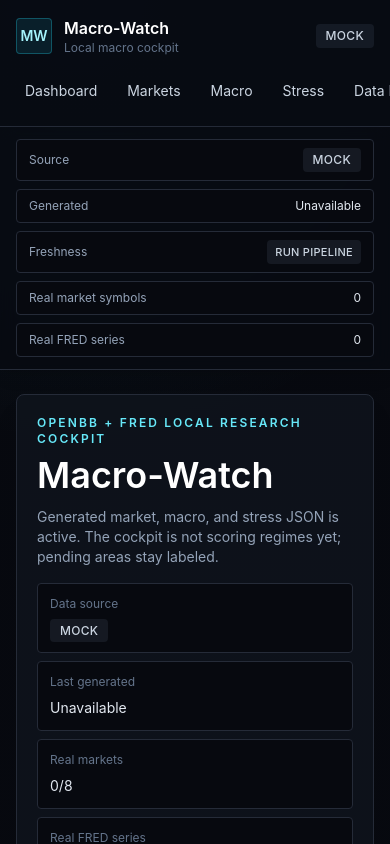
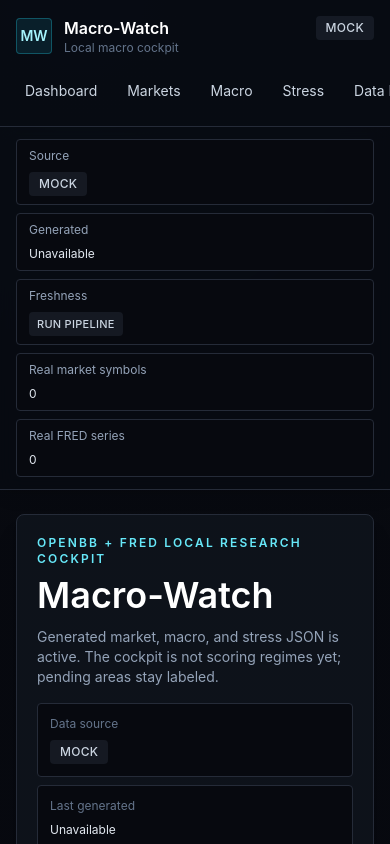
Before and after one commit to gannnnnnnnnnnnnn/Macro-Watch, a Next.js app: page / in a window 390 px wide. Shown: the top 844 px of the page. Built offline with nearby package versions, Linux system fonts and the light colour scheme.

Commit message:
visual QA for interactive workbench

```diff
--- a/app/data-lab/page.tsx
+++ b/app/data-lab/page.tsx
@@ -15,7 +15,7 @@
   return (
     <>
       <ShellTitle title="Data Lab" eyebrow="Local data operations" source={source} />
-      <div className="mb-4 grid gap-3 md:grid-cols-2 xl:grid-cols-6">
+      <div className="mb-4 grid gap-3 md:grid-cols-2 xl:grid-cols-7">
         <MetricTile label="Frontend source" value={<SourceBadge source={source} />} detail="generated first, mock fallback" />
         <MetricTile label="Pipeline status" value={<StatusBadge label={pipelineStatus.status} />} detail={pipelineStatus.generated_at ?? "Unavailable"} />
         <MetricTile label="Freshness" value={<StatusBadge label={freshness.label} real={!freshness.isStale} />} detail={freshness.hasGenerated ? "generated timestamp present" : "generated status missing"} />
--- a/app/globals.css
+++ b/app/globals.css
@@ -8,6 +8,7 @@
 
 body {
   margin: 0;
+  overflow-x: hidden;
   background:
     radial-gradient(circle at 20% 0%, rgba(34, 211, 238, 0.08), transparent 28rem),
     linear-gradient(180deg, #07090f 0%, #090b12 45%, #07090f 100%);
--- a/app/indicators/[id]/page.tsx
+++ b/app/indicators/[id]/page.tsx
@@ -41,6 +41,7 @@
           </div>
         </Panel>
       </div>
+      <div className="mt-4">
       <Panel title="Recent observations">
         <div className="overflow-x-auto">
           <table className="w-full min-w-[420px] text-left text-sm">
@@ -56,6 +57,7 @@
           </table>
         </div>
       </Panel>
+      </div>
     </>
   );
 }
--- a/app/page.tsx
+++ b/app/page.tsx
@@ -53,7 +53,7 @@
           </div>
           <div className="grid gap-2 text-sm sm:grid-cols-2 xl:min-w-[620px] xl:grid-cols-5">
             <div className="rounded border border-line bg-ink p-3"><p className="text-xs text-slate-500">Data source</p><div className="mt-2"><SourceBadge source={source} /></div></div>
-            <div className="rounded border border-line bg-ink p-3"><p className="text-xs text-slate-500">Last generated</p><p className="mt-2 text-slate-200">{pipelineStatus.generated_at ?? "Unavailable"}</p></div>
+            <div className="rounded border border-line bg-ink p-3"><p className="text-xs text-slate-500">Last generated</p><p className="mt-2 break-words text-xs text-slate-200">{pipelineStatus.generated_at ?? "Unavailable"}</p></div>
             <div className="rounded border border-line bg-ink p-3"><p className="text-xs text-slate-500">Real markets</p><p className="mt-2 text-slate-200">{realMarkets}/{assets.length}</p></div>
             <div className="rounded border border-line bg-ink p-3"><p className="text-xs text-slate-500">Real FRED series</p><p className="mt-2 text-slate-200">{fredReal}</p></div>
             <div className="rounded border border-line bg-ink p-3"><p className="text-xs text-slate-500">Freshness</p><div className="mt-2"><StatusBadge label={freshness.label} real={!freshness.isStale} /></div></div>
@@ -61,6 +61,7 @@
         </div>
       </div>
 
+      <div className="mb-6">
         <Panel title="Pinned indicators">
           <div className="grid gap-3 sm:grid-cols-2 lg:grid-cols-5">
             {pins.map((pin) => (
@@ -76,6 +77,7 @@
             ))}
           </div>
         </Panel>
+      </div>
 
       <ShellTitle title="Market pulse" source={source} />
       <Panel title="Focus now">
--- a/components/AppShell.tsx
+++ b/components/AppShell.tsx
@@ -18,8 +18,8 @@
   const freshness = getFreshness(pipelineStatus.generated_at);
 
   return (
-    <div className="min-h-screen lg:grid lg:grid-cols-[260px_1fr]">
-      <aside className="border-b border-line bg-[#080b12]/95 lg:sticky lg:top-0 lg:h-screen lg:border-b-0 lg:border-r">
+    <div className="min-h-screen w-full max-w-full overflow-x-hidden lg:grid lg:grid-cols-[260px_1fr]">
+      <aside className="w-screen max-w-full min-w-0 overflow-hidden border-b border-line bg-[#080b12]/95 lg:sticky lg:top-0 lg:h-screen lg:w-auto lg:border-b-0 lg:border-r lg:overflow-visible">
         <div className="flex items-center justify-between gap-3 px-4 py-4 lg:block">
           <Link href="/" className="flex items-center gap-3">
             <span className="grid h-9 w-9 place-items-center rounded border border-cyan-400/30 bg-cyan-400/10 text-sm font-semibold text-cyan-200">MW</span>
@@ -30,7 +30,7 @@
           </Link>
           <SourceBadge source={source} />
         </div>
-        <nav className="flex gap-1 overflow-x-auto px-3 pb-4 text-sm text-slate-300 lg:block lg:space-y-1 lg:overflow-visible">
+        <nav className="flex min-w-0 gap-1 overflow-x-auto px-3 pb-4 text-sm text-slate-300 lg:block lg:space-y-1 lg:overflow-visible">
           {nav.map(([href, label]) => (
             <Link key={href} href={href} className="block whitespace-nowrap rounded border border-transparent px-3 py-2 hover:border-line hover:bg-panel hover:text-white">
               {label}
@@ -47,9 +47,9 @@
           </div>
         </div>
       </aside>
-      <div className="min-w-0">
+      <div className="w-screen max-w-full min-w-0 overflow-x-hidden lg:w-auto">
         <TopStatusStrip />
-        <main className="mx-auto max-w-7xl px-4 py-6 sm:py-8">{children}</main>
+        <main className="mx-auto w-screen max-w-full overflow-x-hidden px-4 py-6 sm:py-8 lg:w-auto lg:max-w-7xl">{children}</main>
       </div>
     </div>
   );
@@ -61,13 +61,13 @@
   const fredReal = Object.values(pipelineStatus.fred_series ?? {}).filter((series) => series.real_data).length;
   const freshness = getFreshness(pipelineStatus.generated_at);
   return (
-    <div className="border-b border-line bg-[#080b12]/85 px-4 py-3 shadow-lg shadow-black/10 backdrop-blur">
-      <div className="mx-auto grid max-w-7xl gap-2 text-xs text-slate-400 sm:grid-cols-2 xl:grid-cols-5">
-        <div className="flex items-center justify-between gap-3 rounded border border-line bg-ink px-3 py-2"><span>Source</span><SourceBadge source={source} /></div>
-        <div className="flex items-center justify-between gap-3 rounded border border-line bg-ink px-3 py-2"><span>Generated</span><span className="text-slate-200">{pipelineStatus.generated_at ?? "Unavailable"}</span></div>
-        <div className="flex items-center justify-between gap-3 rounded border border-line bg-ink px-3 py-2"><span>Freshness</span><StatusBadge label={freshness.label} real={!freshness.isStale} /></div>
-        <div className="flex items-center justify-between gap-3 rounded border border-line bg-ink px-3 py-2"><span>Real market symbols</span><span className="text-slate-200">{realMarkets}</span></div>
-        <div className="flex items-center justify-between gap-3 rounded border border-line bg-ink px-3 py-2"><span>Real FRED series</span><span className="text-slate-200">{fredReal}</span></div>
+    <div className="w-screen max-w-full overflow-hidden border-b border-line bg-[#080b12]/85 px-4 py-3 shadow-lg shadow-black/10 backdrop-blur lg:w-auto">
+      <div className="mx-auto grid min-w-0 max-w-7xl gap-2 text-xs text-slate-400 sm:grid-cols-2 xl:grid-cols-5">
+        <div className="flex min-w-0 flex-col items-start justify-between gap-2 rounded border border-line bg-ink px-3 py-2 sm:flex-row sm:items-center"><span className="shrink-0">Source</span><SourceBadge source={source} /></div>
+        <div className="flex min-w-0 flex-col items-start justify-between gap-2 rounded border border-line bg-ink px-3 py-2 sm:flex-row sm:items-center"><span className="shrink-0">Generated</span><span className="min-w-0 max-w-full truncate text-slate-200 sm:text-right" title={pipelineStatus.generated_at ?? "Unavailable"}>{pipelineStatus.generated_at ?? "Unavailable"}</span></div>
+        <div className="flex min-w-0 flex-col items-start justify-between gap-2 rounded border border-line bg-ink px-3 py-2 sm:flex-row sm:items-center"><span className="shrink-0">Freshness</span><StatusBadge label={freshness.label} real={!freshness.isStale} /></div>
+        <div className="flex min-w-0 flex-col items-start justify-between gap-2 rounded border border-line bg-ink px-3 py-2 sm:flex-row sm:items-center"><span className="shrink-0">Real market symbols</span><span className="text-slate-200">{realMarkets}</span></div>
+        <div className="flex min-w-0 flex-col items-start justify-between gap-2 rounded border border-line bg-ink px-3 py-2 sm:flex-row sm:items-center"><span className="shrink-0">Real FRED series</span><span className="text-slate-200">{fredReal}</span></div>
       </div>
     </div>
   );
--- a/components/Cockpit.tsx
+++ b/components/Cockpit.tsx
@@ -4,13 +4,13 @@
 export function SourceBadge({ source }: { source: SourceName | string | undefined }) {
   const label = source ?? "unavailable";
   const tone = label === "generated" ? "bg-emerald-500/15 text-emerald-300" : label === "mixed" ? "bg-amber-500/15 text-amber-300" : "bg-slate-500/15 text-slate-300";
-  return <span className={`rounded px-2.5 py-1 text-xs font-medium uppercase tracking-wide ${tone}`}>{label}</span>;
+  return <span className={`inline-flex self-start rounded px-2.5 py-1 text-xs font-medium uppercase tracking-wide ${tone}`}>{label}</span>;
 }
 
 export function StatusBadge({ label, real }: { label?: string; real?: boolean }) {
   const text = label ?? "unavailable";
   const tone = real || text === "ok" || text === "generated" ? "bg-emerald-500/15 text-emerald-300" : text.includes("placeholder") || text.includes("pending") || text === "warning" ? "bg-amber-500/15 text-amber-300" : "bg-slate-500/15 text-slate-300";
-  return <span className={`rounded px-2 py-1 text-[11px] font-medium uppercase tracking-wide ${tone}`}>{real ? "real" : text}</span>;
+  return <span className={`inline-flex self-start rounded px-2 py-1 text-[11px] font-medium uppercase tracking-wide ${tone}`}>{real ? "real" : text}</span>;
 }
 
 export function ShellTitle({ title, eyebrow, source }: { title: string; eyebrow?: string; source?: SourceName | string }) {
@@ -41,8 +41,8 @@
         <p className="text-xs uppercase tracking-wide text-slate-500">{label}</p>
         {badge}
       </div>
-      <div className="mt-3 text-2xl font-semibold text-white">{value}</div>
-      {detail ? <p className="mt-1 text-sm text-slate-400">{detail}</p> : null}
+      <div className="mt-3 break-words text-2xl font-semibold text-white">{value}</div>
+      {detail ? <p className="mt-1 break-words text-sm text-slate-400">{detail}</p> : null}
     </div>
   );
 }
--- a/components/LightweightChart.tsx
+++ b/components/LightweightChart.tsx
@@ -69,7 +69,7 @@
 
   if (points.length < 2) {
     return (
-      <div className="flex h-72 items-center justify-center rounded border border-line bg-ink text-sm text-slate-500">
+      <div className="flex items-center justify-center rounded border border-line bg-ink p-4 text-center text-sm text-slate-500" style={{ height }}>
         No chart history available. Run the local pipeline for generated chart data.
       </div>
     );
--- a/components/MarketsClient.tsx
+++ b/components/MarketsClient.tsx
@@ -15,7 +15,7 @@
   const groups = useMemo(() => ["All", ...Array.from(new Set(assets.map((asset) => asset.group).filter((item): item is string => Boolean(item))))], [assets]);
   const visibleAssets = group === "All" ? assets : assets.filter((asset) => asset.group === group);
   const selected = useMemo(
-    () => assets.find((asset) => asset.symbol === selectedSymbol) ?? visibleAssets[0] ?? assets[0],
+    () => visibleAssets.find((asset) => asset.symbol === selectedSymbol) ?? visibleAssets[0] ?? assets.find((asset) => asset.symbol === selectedSymbol) ?? assets[0],
     [assets, selectedSymbol, visibleAssets],
   );
   const selectedHistory = selected?.symbol ? history.symbols?.[selected.symbol] : undefined;
```
Also changed, not shown: app/assets/[symbol]/page.tsx (+12 -7 lines), 1 other file (tests, documents, lock files or other folders). Lines whose indentation alone changed are shown as unchanged.
